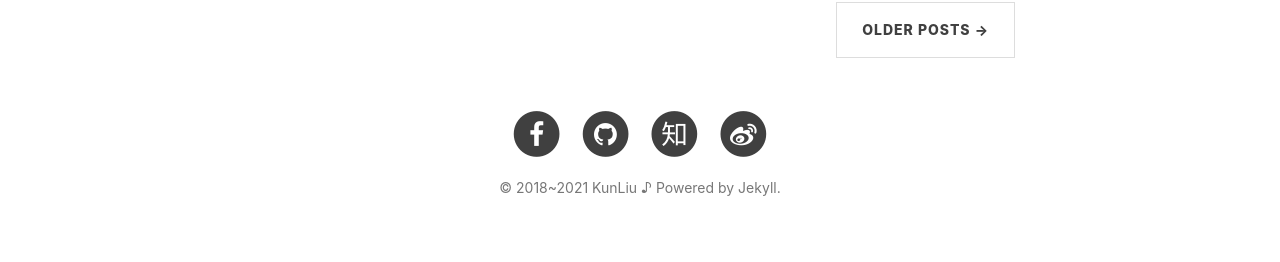
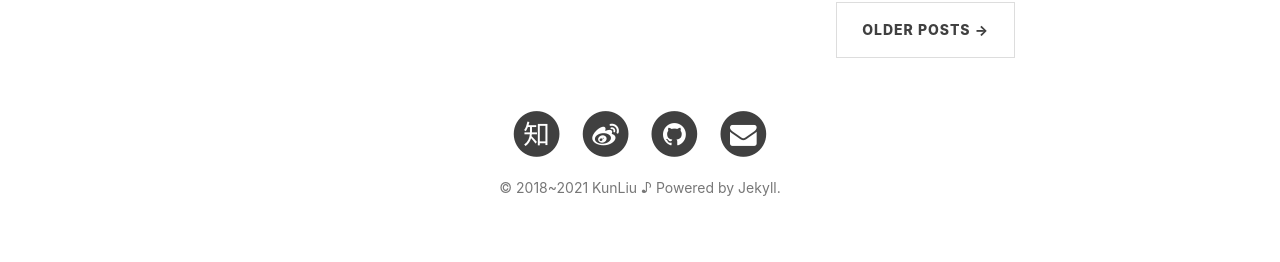
Before and after one commit to liukun2634/liukun2634.github.io, a Jekyll site: the page built from index.html, in a window 1280 px wide. Shown: the part 2279-2541 px from the top of the page. Built offline with Jekyll 4.4.1, drawn with Linux system fonts in a browser that asks for light colours; nearby versions of some CDN libraries; the list of posts is cut into pages by our own code.

Commit message:
Refactoring | remove no use data in config.yml

```diff
--- a/_config.yml
+++ b/_config.yml
@@ -1,9 +1,7 @@
 # Site settings
 title: Kun's Blog
 header-img: "img/elephant.jpg"
-tagline: "say something"
-description: "Be better"
-keyword: "刘琨，刘琨的博客，kunliublog，通信，芬兰，游记，git，Jekyll，车联网，路由"
+description: "Kun's blog"
 baseurl: ""
 url: "http://kaka2634.github.io"
 #url: "http://localhost:4000"
@@ -12,13 +10,10 @@ url: "http://kaka2634.github.io"
 owner:
   name: "KunLiu"
   email: 996529090@qq.com
-  bio: "mid or feed"
 
 # Data
-gavatar: http://dreamofbook.qiniudn.com/Az..png
 favicon: img/favicon.png
 
-douban_username: none
 twitter_username: liukun2634
 github_username: kaka2634
 facebook_username: kun.liu.5099940
--- a/_includes/footer.html
+++ b/_includes/footer.html
@@ -5,7 +5,7 @@
             <div class="col-lg-8 col-lg-offset-2 col-md-10 col-md-offset-1">
                 <ul class="list-inline text-center">
 
-                    {% if site.facebook_username %}
+                    <!-- {% if site.facebook_username %}
                     <li>
                         <a target="_blank" href="https://www.facebook.com/{{ site.facebook_username }}">
                             <span class="fa-stack fa-lg">
@@ -14,20 +14,7 @@
                             </span>
                         </a>
                     </li>
-                    {% endif %}
-
-
-                    <!-- kill the Facebook and Weibo -->
-                    <!--
-                    <li>
-                        <a href="{{ "/feed.xml" | prepend: site.baseurl }}">
-                            <span class="fa-stack fa-lg">
-                                <i class="fa fa-circle fa-stack-2x"></i>
-                                <i class="fa fa-rss fa-stack-1x fa-inverse"></i>
-                            </span>
-                        </a>
-                    </li>
-                    -->
+                    {% endif %} -->
 
 
                     <!-- {% if site.twitter_username %}
@@ -39,16 +26,8 @@
                             </span>
                         </a>
                     </li>
-                    {% endif %} {% if site.github_username %} -->
-                    <li>
-                        <a target="_blank" href="https://github.com/{{ site.github_username }}">
-                            <span class="fa-stack fa-lg">
-                                <i class="fa fa-circle fa-stack-2x"></i>
-                                <i class="fa fa-github fa-stack-1x fa-inverse"></i>
-                            </span>
-                        </a>
-                    </li>
-                    {% endif %} {% if site.zhihu_username %}
+                    {% endif %} -->
+                    {% if site.zhihu_username %}
                     <li>
                         <a target="_blank" href="https://www.zhihu.com/people/{{ site.zhihu_username }}">
                             <span class="fa-stack fa-lg">
@@ -57,7 +36,9 @@
                             </span>
                         </a>
                     </li>
-                    {% endif %} {% if site.weibo_username %}
+                    {% endif %}
+
+                    {% if site.weibo_username %}
                     <li>
                         <a target="_blank" href="http://weibo.com/{{ site.weibo_username }}">
                             <span class="fa-stack fa-lg">
@@ -68,6 +49,28 @@
                     </li>
                     {% endif %}
 
+                    {% if site.github_username %}
+                    <li>
+                        <a target="_blank" href="https://github.com/{{ site.github_username }}">
+                            <span class="fa-stack fa-lg">
+                                <i class="fa fa-circle fa-stack-2x"></i>
+                                <i class="fa fa-github fa-stack-1x fa-inverse"></i>
+                            </span>
+                        </a>
+                    </li>
+                    {% endif %}
+
+
+                    {% if site.owner.email %}
+                    <li>
+                        <a target="_blank" href="mailto:{{site.owner.email}}">
+                            <span class="fa-stack fa-lg">
+                                <i class="fa fa-circle fa-stack-2x"></i>
+                                <i class="fa fa-envelope fa-stack-1x fa-inverse"></i>
+                            </span>
+                        </a>
+                    </li>
+                    {% endif %}
 
                 </ul>
                 <p class="copyright text-muted">
```
